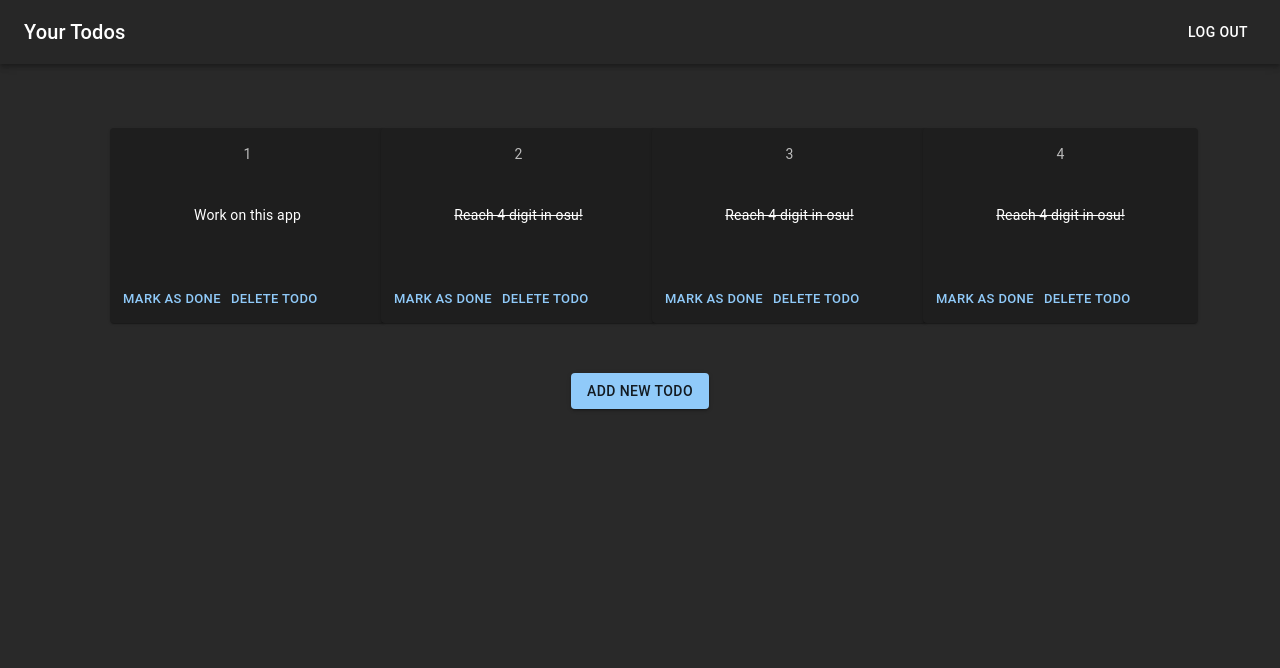
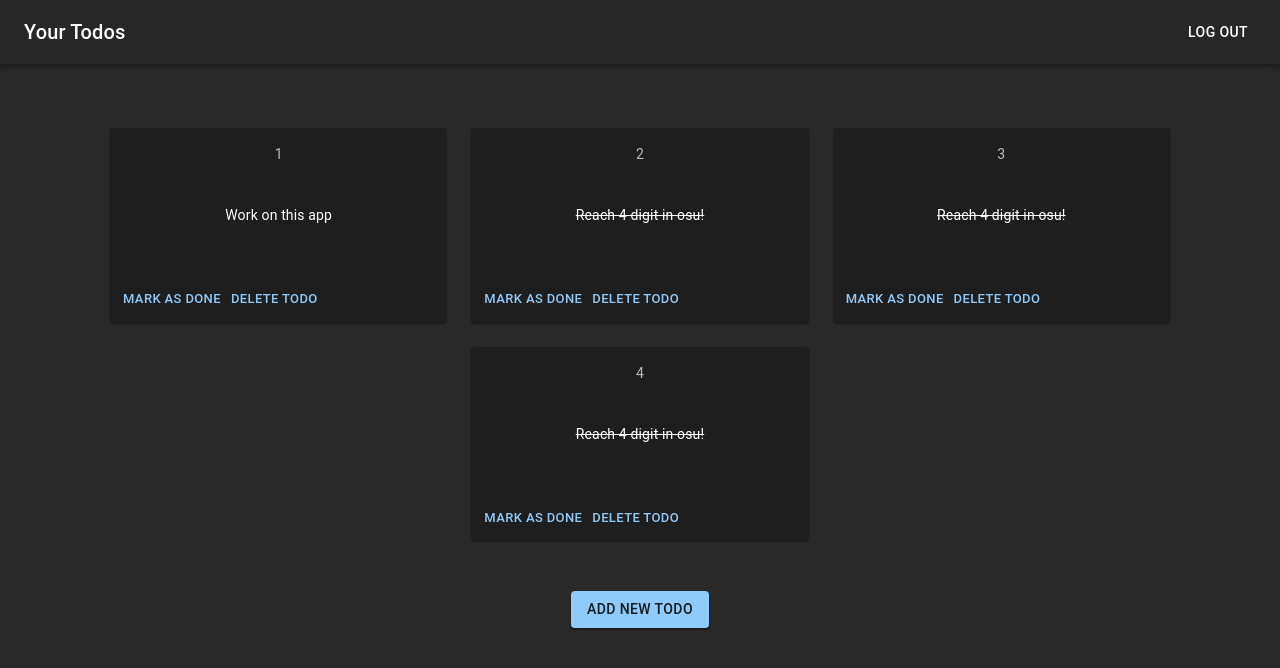
Before and after one commit to AKarp123/todo-app, a React (Create React App) app in the folder client/: page / in a window 1280 px wide. Shown: the top 668 px of the page. Built offline with nearby package versions, Linux system fonts and the light colour scheme.

Commit message:
some more mobile responsiveness

```diff
--- a/client/src/components/Main.jsx
+++ b/client/src/components/Main.jsx
@@ -62,7 +62,7 @@ export default function Main() {
                 }}
             >
                 {todoList.map((todo, index) => (
-                    <Grid item lg={3} md={6} sm={12} key={todo.id}>
+                    <Grid item xl={3} lg={4} md={6} sm={12} key={todo.id}>
                         <Todo
                             num={index + 1}
                             id={todo.id}
```
